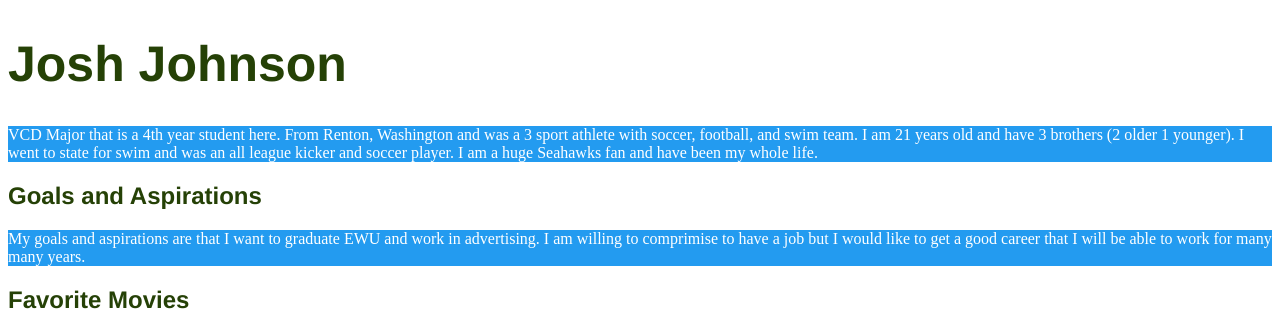
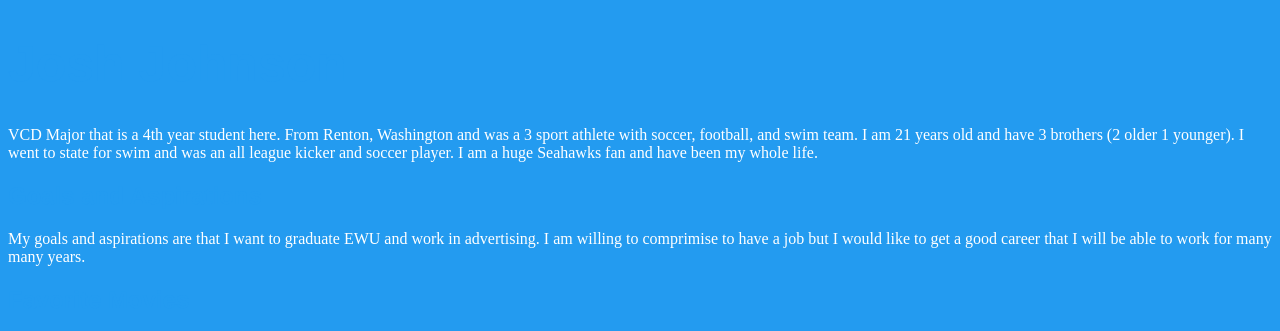
Before and after one commit to joshjohnson18/joshjohnson18.github.io, a plain HTML site: page index.html in a window 1280 px wide. Shown: the part 242-573 px from the top of the page. Drawn offline with Linux system fonts and the light colour scheme.

Commit message:
Update main.css

```diff
--- a/main.css
+++ b/main.css
@@ -1,5 +1,8 @@
+body{
+    background-color: #239bf0;
+}
 h1{
-  color: #254106;
+  color: #239bf0;
   font-family: helvetica;
   font-size: 50px;
 }
@@ -14,5 +17,5 @@ img{
 }
 h2{
   font-family: helvetica;
-  color: #254106;
+  color: #239bf0;
 }
```
